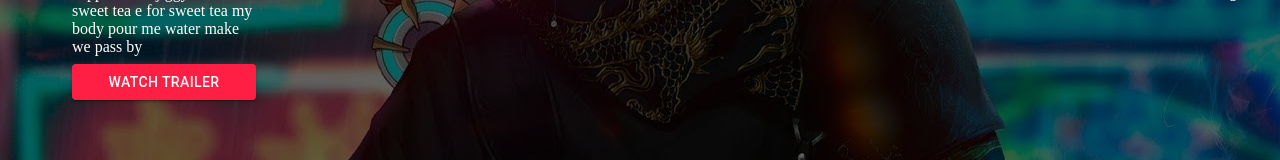
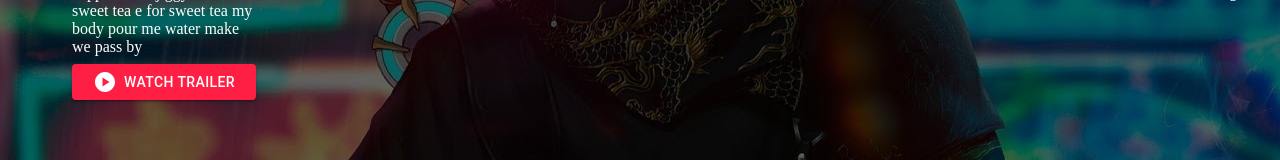
Before and after one commit to dhani-el/hngMovies, a React app: page / in a window 1280 px wide. Shown: the part 368-528 px from the top of the page. Built offline with nearby package versions, Linux system fonts and the light colour scheme; the HTML template or start-up script is replaced by a standard one.

Commit message:
implement app navigation

```diff
--- a/src/App.jsx
+++ b/src/App.jsx
@@ -1,13 +1,24 @@
 import { lazy } from 'react';
-
+import { createBrowserRouter, RouterProvider } from 'react-router-dom';
 const Home = lazy(()=> import("./Home/jsx"));
 const SingleMovie = lazy(()=> import("./SingleMovie"));
 
 
+const routes = createBrowserRouter([
+  {
+    path:"/",
+    element:<Home/>
+  },
+  {
+    path:"/movies",
+    element:<SingleMovie/>
+  }
+])
+
+
 function App() {
-  return <div>
-              <Home/>
-          </div>
+  return <RouterProvider router={routes} >
+          </RouterProvider>
 }
 
 export default App
--- a/src/Home/jsx/components/backgroundImage.jsx
+++ b/src/Home/jsx/components/backgroundImage.jsx
@@ -1,6 +1,7 @@
 import { Button } from "@mui/material";
 import PaginationComponent from "./pagination";
 import TestImage from "../../../assets/image/testimage.jpg";
+import {PlayCircle} from "@mui/icons-material"
 
 
 export default function AdImage(){
@@ -14,10 +15,10 @@ export default function AdImage(){
         trailerLink:"https://www.google.com",
     }
     return <div id="adImageDiv" >
+                <img src={TestImage} />
                 <div id="imageBlur"></div>
-                <img src={TestImage} />
+                <PaginationComponent/>
                 <OverlappingTextComponent details={dummyData} />
-                <PaginationComponent/>
             </div>
 }
 
@@ -34,6 +35,6 @@ function OverlappingTextComponent({details}){
             <p>{details.description}</p>
         </div>
 
-        <Button variant="contained" ><a href={details.trailerLink} > WATCH TRAILER</a></Button>
+        <Button variant="contained" ><a href={details.trailerLink} > <PlayCircle/> WATCH TRAILER</a></Button>
     </div>
 }
```
